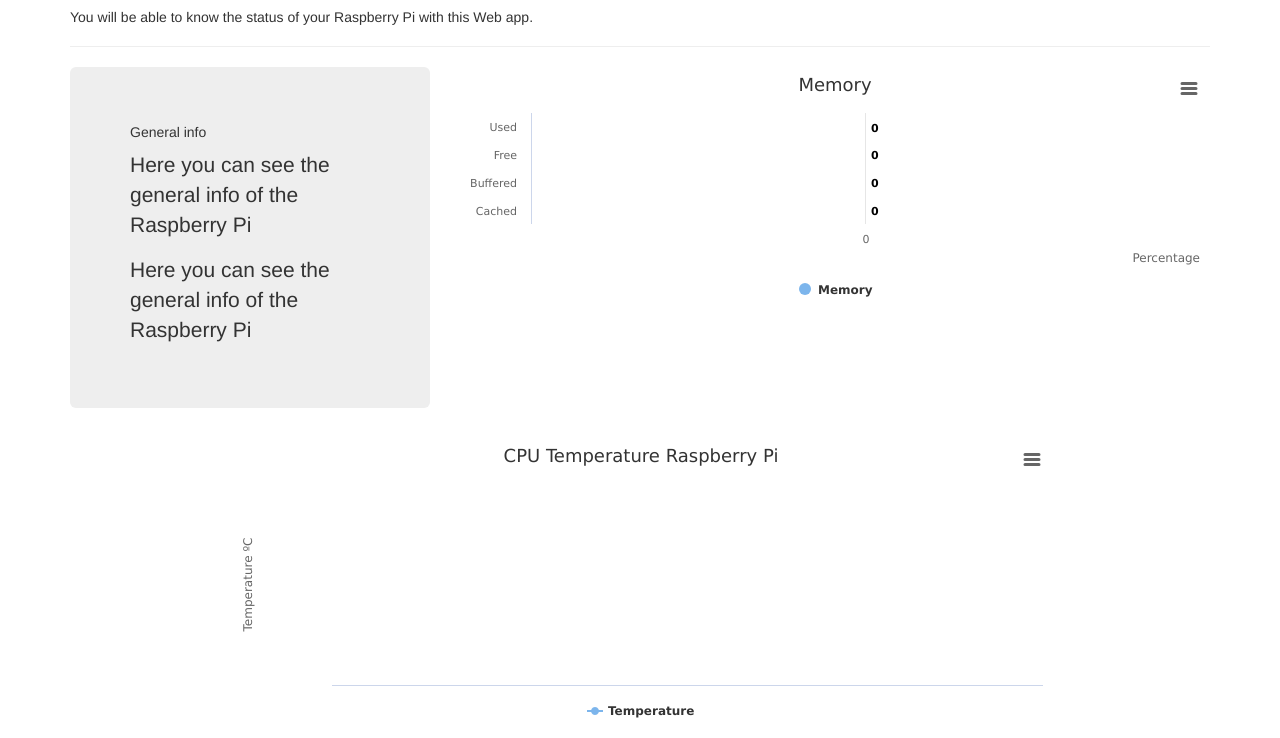
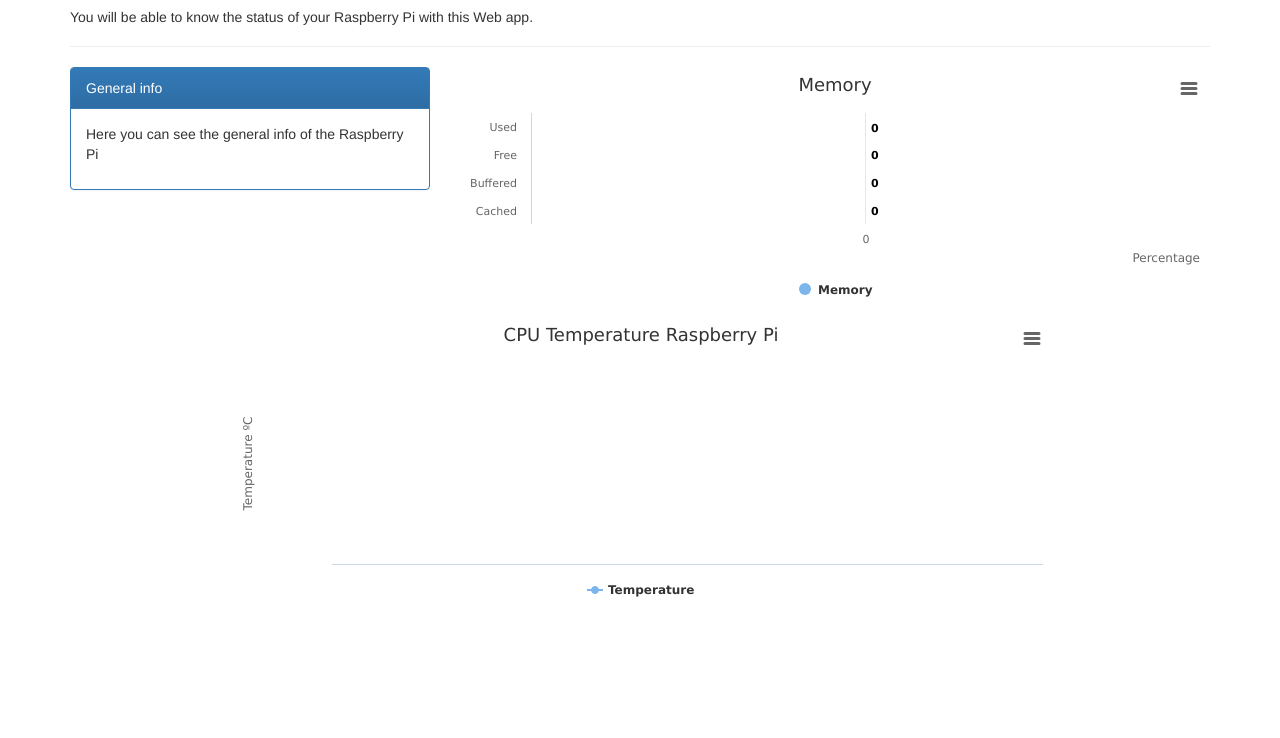
Before and after one commit to GeekyTheory/Raspberry-Pi-Status, a plain HTML site: page index.html in a window 1280 px wide. Shown: the part 76-814 px from the top of the page. Drawn offline with nearby package versions, Linux system fonts and the light colour scheme; no server answers.

Commit message:
Deleted css and fonts folders. Added general info panel

```diff
--- a/index.html
+++ b/index.html
@@ -35,15 +35,15 @@
 
   <div class="row marketing">
       <div class="col-lg-4">
-        <div class="jumbotron">
-          <h5>General info</h5>
-          <p  id="p_hostname">Here you can see the general info of the Raspberry Pi</p>
-          <p  id="p_kernel">Here you can see the general info of the Raspberry Pi</p>
+        <div class="panel panel-primary">
+          <div class="panel-heading">General info</div>
+          <div class="panel-body"><p  id="p_hostname">Here you can see the general info of the Raspberry Pi</p>
+            <p  id="p_kernel"></p></div>
         </div>
-    </div>
-    <div class="col-lg-8">
+      </div>
+      <div class="col-lg-8">
         <div id="chartMemory" style="min-width: 100; height:250px; margin: 0 auto"></div>
-    </div>
+      </div>
   </div>
     <!-- Creo el div donde tendré la gráfica. Le digo que ocupe todo el ancho
          de la pantalla y 400px de alto -->
@@ -52,7 +52,8 @@
     <!-- Comienza el Javascript -->
     <script>
     // Creo un WebSocket. ¡Poned la IP de vuestra Raspberry Pi!
-    var socket = io.connect('http://84.127.3.134:8000');
+    var socket = io.connect('http://'+location.host);
+    console.log(location.host)
     // Creo un nuevo objeto 'Chart'
     var chart, chartMem, memTotal;
     chart = new Highcharts.Chart({
@@ -153,7 +154,7 @@
         socket.on('kernel', function (ker) {
           document.getElementById("p_kernel").innerHTML="Kernel: "+ker;
         });
-        socket.on('memoryUpdate', function (mem) {
+        socket.on('memoryTotal', function (mem) {
           chartMem.setTitle({text:"Memory: "+mem+" KB"});
           memTotal = mem;
         });
```
